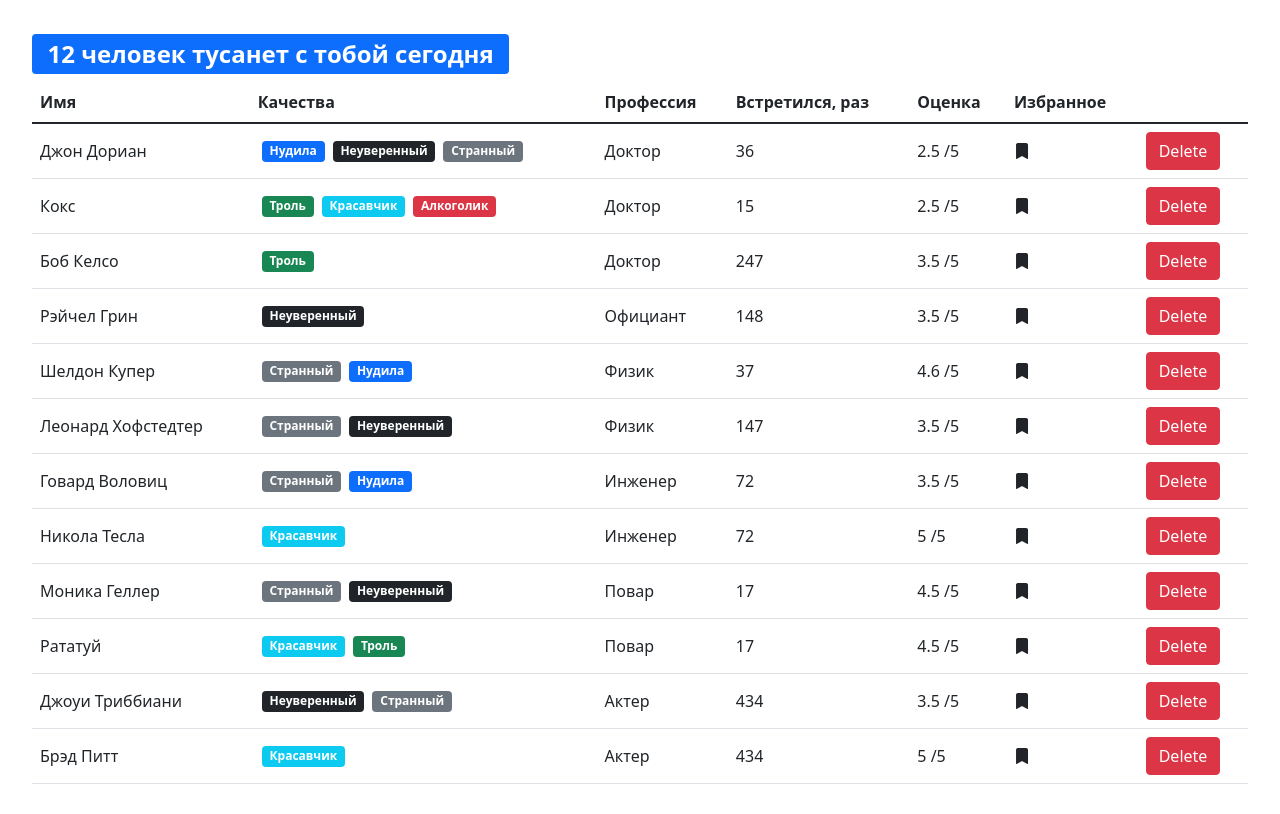
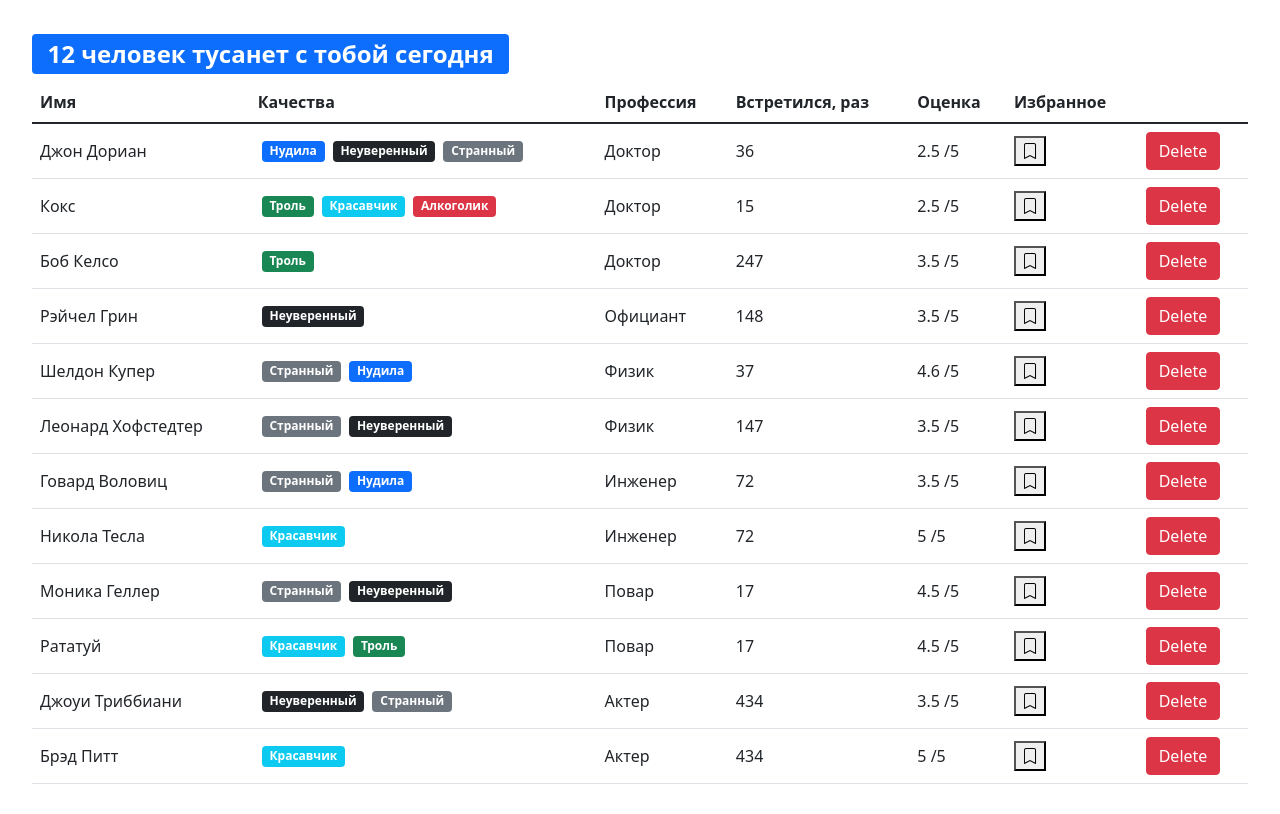
Before and after one commit to MichaelVeselov/react-fast-company, a React (Vite) app: page / in a window 1280 px wide. Shown: the top 814 px of the page. Built offline with nearby package versions, Linux system fonts and the light colour scheme; the HTML template or start-up script is replaced by a standard one.

Commit message:
lesson 3 - change code to result school solution

```diff
--- a/src/App.jsx
+++ b/src/App.jsx
@@ -7,9 +7,7 @@ import api from './api';
 import Users from './components/Users.jsx';
 import SearchStatus from './components/SearchStatus';
 
-const initialState = api.users.fetchAll().map((item) => {
-  return { ...item, favorite: false };
-});
+const initialState = api.users.fetchAll();
 
 function App() {
   const [users, setUsers] = useState(initialState);
@@ -18,11 +16,11 @@ function App() {
     setUsers(users.filter((user) => user._id !== userId));
   };
 
-  const handleChange = (userId) => {
+  const handleToggleBookmark = (userId) => {
     setUsers(
       users.map((user) => {
         if (user._id === userId) {
-          return { ...user, favorite: !user.favorite };
+          return { ...user, bookmark: !user.bookmark };
         } else {
           return user;
         }
@@ -33,7 +31,11 @@ function App() {
   return (
     <>
       <SearchStatus length={users.length} />
-      <Users users={users} onDelete={handleDelete} onChange={handleChange} />
+      <Users
+        users={users}
+        onDelete={handleDelete}
+        onToggleBookmark={handleToggleBookmark}
+      />
     </>
   );
 }
--- a/src/components/BookMark.jsx
+++ b/src/components/BookMark.jsx
@@ -1,10 +1,14 @@
 const BookMark = (props) => {
-  const { status = false, onChange = Function.prototype } = props;
+  const { status = false, onClick = Function.prototype } = props;
 
   return status ? (
-    <i className='bi bi-bookmark' style={{ cursor: 'pointer' }} onClick={onChange}></i>
+    <button>
+      <i className='bi bi-bookmark-heart-fill' onClick={onClick}></i>
+    </button>
   ) : (
-    <i className='bi bi-bookmark-fill' style={{ cursor: 'pointer' }} onClick={onChange}></i>
+    <button>
+      <i className='bi bi-bookmark' onClick={onClick}></i>
+    </button>
   );
 };
 
--- a/src/components/Qualitiy.jsx
+++ b/src/components/Qualitiy.jsx
@@ -1,11 +1,7 @@
 const Quality = (props) => {
-  const { color = '', name = '', _id = '' } = props;
+  const { color = '', name = '' } = props;
 
-  return (
-    <span className={'badge m-1 bg-' + color} key={_id}>
-      {name}
-    </span>
-  );
+  return <span className={'badge m-1 bg-' + color}>{name}</span>;
 };
 
 export default Quality;
--- a/src/components/User.jsx
+++ b/src/components/User.jsx
@@ -9,9 +9,9 @@ const User = (props) => {
     profession = {},
     completedMeetings = '',
     rate = '',
-    favorite = false,
+    bookmark = false,
     onDelete = Function.prototype,
-    onChange = Function.prototype,
+    onToggleBookmark = Function.prototype,
   } = props;
 
   return (
@@ -25,7 +25,9 @@ const User = (props) => {
       <td>{profession.name}</td>
       <td>{completedMeetings}</td>
       <td>{rate} /5</td>
-      <td>{<BookMark status={favorite} onChange={() => onChange(_id)} />}</td>
+      <td>
+        {<BookMark status={bookmark} onClick={() => onToggleBookmark(_id)} />}
+      </td>
       <td>
         <button onClick={() => onDelete(_id)} className='btn btn-danger'>
           Delete
--- a/src/components/Users.jsx
+++ b/src/components/Users.jsx
@@ -1,7 +1,7 @@
 import User from './User';
 
 const Users = (props) => {
-  const { users = [], onDelete = Function.prototype, onChange = Function.prototype } = props;
+  const { users = [], ...rest } = props;
 
   return (
     <>
@@ -20,7 +20,7 @@ const Users = (props) => {
           </thead>
           <tbody>
             {users.map((user) => (
-              <User key={user._id} {...user} onDelete={onDelete} onChange={onChange} />
+              <User key={user._id} {...user} {...rest} />
             ))}
           </tbody>
         </table>
```
